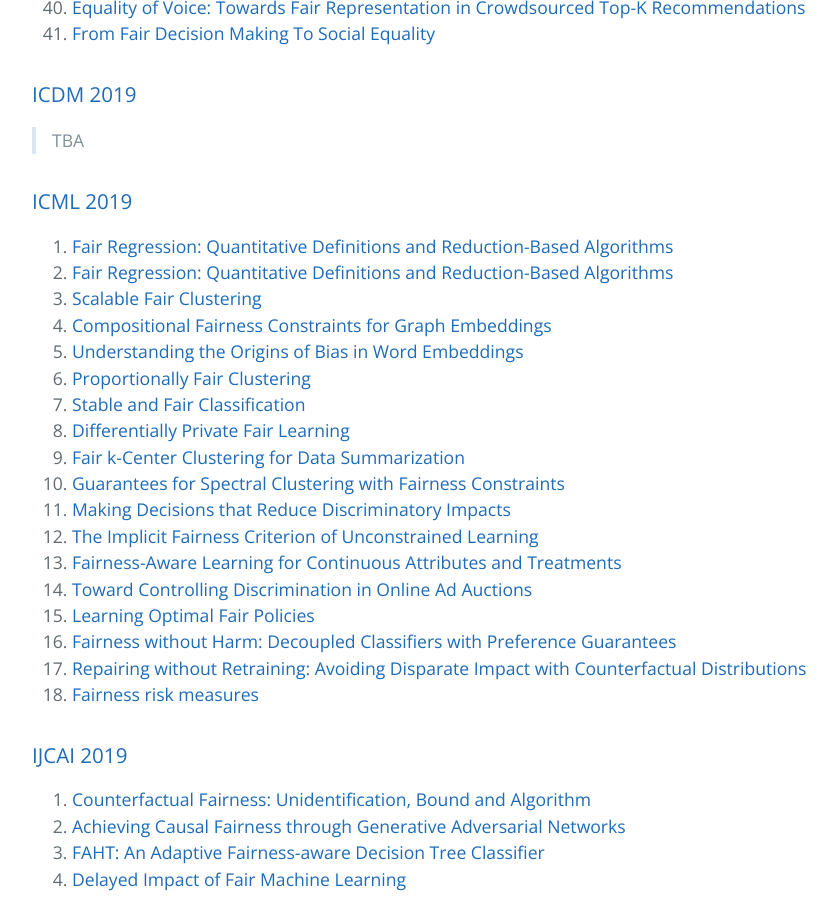
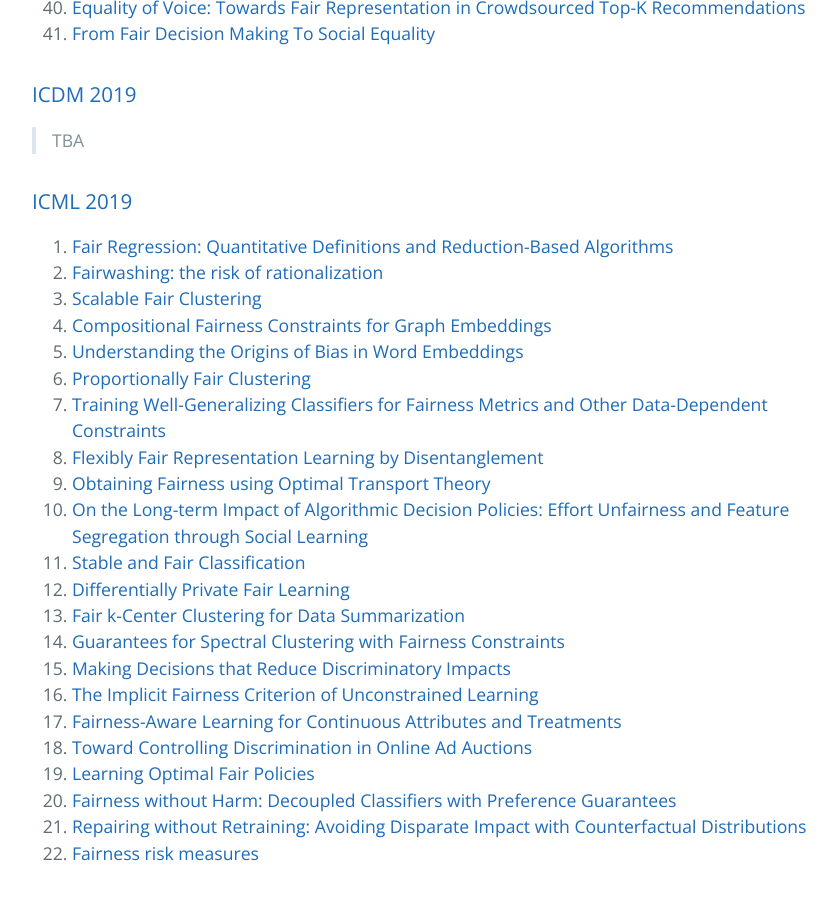
Before and after one commit to minakhan01/FairAI, a Jekyll site: the page built from conference.md, in a window 1280 px wide and 900 px high, scrolled down 2501 px. Shown: the whole window, without its empty margins (192-1029 px from the left). Built offline with Jekyll 4.4.1, drawn with Linux system fonts in a browser that asks for light colours; our own code applies the rules of GitHub Pages for plain Markdown files.

Commit message:
Add missing papers for ICML 2019

```diff
--- a/conference.md
+++ b/conference.md
@@ -83,23 +83,27 @@ layout: default
 ### [ICML 2019](https://dblp.uni-trier.de/db/conf/icml/icml2019.html)
 
 1. [Fair Regression: Quantitative Definitions and Reduction-Based Algorithms](http://proceedings.mlr.press/v97/agarwal19d.html)
-2. [Fair Regression: Quantitative Definitions and Reduction-Based Algorithms](http://proceedings.mlr.press/v97/agarwal19d.html)
+2. [Fairwashing: the risk of rationalization](http://proceedings.mlr.press/v97/aivodji19a.html)
 3. [Scalable Fair Clustering](http://proceedings.mlr.press/v97/backurs19a.html)
 4. [Compositional Fairness Constraints for Graph Embeddings](http://proceedings.mlr.press/v97/bose19a.html)
 5. [Understanding the Origins of Bias in Word Embeddings](http://proceedings.mlr.press/v97/brunet19a.html)
 6. [Proportionally Fair Clustering](http://proceedings.mlr.press/v97/chen19d.html)
-7. [Stable and Fair Classification](http://proceedings.mlr.press/v97/huang19e.html)
-8. [Differentially Private Fair Learning](http://proceedings.mlr.press/v97/jagielski19a.html)
-9. [Fair k-Center Clustering for Data Summarization](http://proceedings.mlr.press/v97/kleindessner19a.html)
-10. [Guarantees for Spectral Clustering with Fairness Constraints](http://proceedings.mlr.press/v97/kleindessner19b.html)
-11. [Making Decisions that Reduce Discriminatory Impacts](http://proceedings.mlr.press/v97/kusner19a.html)
-12. [The Implicit Fairness Criterion of Unconstrained Learning](http://proceedings.mlr.press/v97/liu19f.html)
-13. [Fairness-Aware Learning for Continuous Attributes and Treatments](http://proceedings.mlr.press/v97/mary19a.html)
-14. [Toward Controlling Discrimination in Online Ad Auctions](http://proceedings.mlr.press/v97/mehrotra19a.html)
-15. [Learning Optimal Fair Policies](http://proceedings.mlr.press/v97/nabi19a.html)
-16. [Fairness without Harm: Decoupled Classifiers with Preference Guarantees](http://proceedings.mlr.press/v97/ustun19a.html)
-17. [Repairing without Retraining: Avoiding Disparate Impact with Counterfactual Distributions](http://proceedings.mlr.press/v97/wang19l.html)
-18. [Fairness risk measures](http://proceedings.mlr.press/v97/williamson19a.html)
+7. [Training Well-Generalizing Classifiers for Fairness Metrics and Other Data-Dependent Constraints](http://proceedings.mlr.press/v97/cotter19b.html)
+8. [Flexibly Fair Representation Learning by Disentanglement](http://proceedings.mlr.press/v97/creager19a.html)
+9. [Obtaining Fairness using Optimal Transport Theory](http://proceedings.mlr.press/v97/gordaliza19a.html)
+10. [On the Long-term Impact of Algorithmic Decision Policies: Effort Unfairness and Feature Segregation through Social Learning](http://proceedings.mlr.press/v97/heidari19a.html)
+11. [Stable and Fair Classification](http://proceedings.mlr.press/v97/huang19e.html)
+12. [Differentially Private Fair Learning](http://proceedings.mlr.press/v97/jagielski19a.html)
+13. [Fair k-Center Clustering for Data Summarization](http://proceedings.mlr.press/v97/kleindessner19a.html)
+14. [Guarantees for Spectral Clustering with Fairness Constraints](http://proceedings.mlr.press/v97/kleindessner19b.html)
+15. [Making Decisions that Reduce Discriminatory Impacts](http://proceedings.mlr.press/v97/kusner19a.html)
+16. [The Implicit Fairness Criterion of Unconstrained Learning](http://proceedings.mlr.press/v97/liu19f.html)
+17. [Fairness-Aware Learning for Continuous Attributes and Treatments](http://proceedings.mlr.press/v97/mary19a.html)
+18. [Toward Controlling Discrimination in Online Ad Auctions](http://proceedings.mlr.press/v97/mehrotra19a.html)
+19. [Learning Optimal Fair Policies](http://proceedings.mlr.press/v97/nabi19a.html)
+20. [Fairness without Harm: Decoupled Classifiers with Preference Guarantees](http://proceedings.mlr.press/v97/ustun19a.html)
+21. [Repairing without Retraining: Avoiding Disparate Impact with Counterfactual Distributions](http://proceedings.mlr.press/v97/wang19l.html)
+22. [Fairness risk measures](http://proceedings.mlr.press/v97/williamson19a.html)
 
 ### [IJCAI 2019](https://dblp.uni-trier.de/db/conf/ijcai/ijcai2019.html)
 
```
